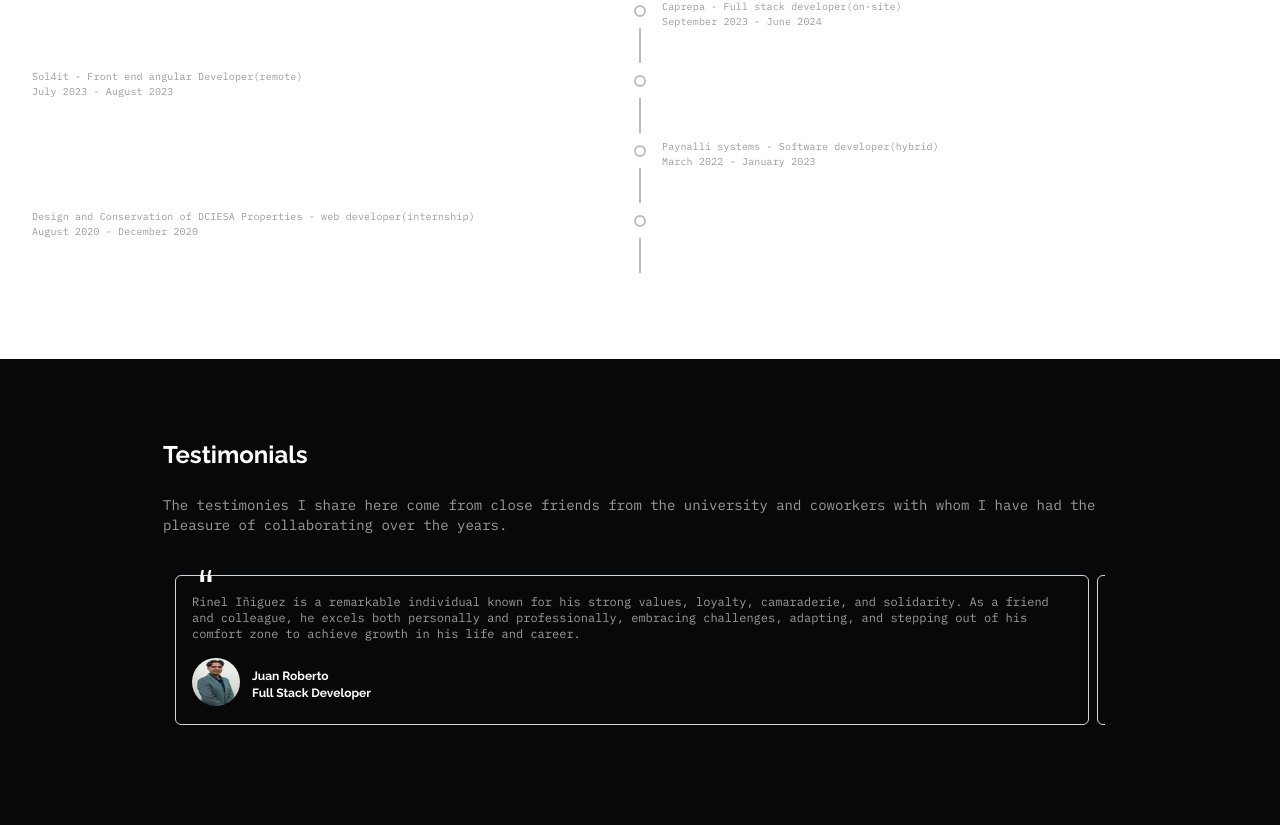
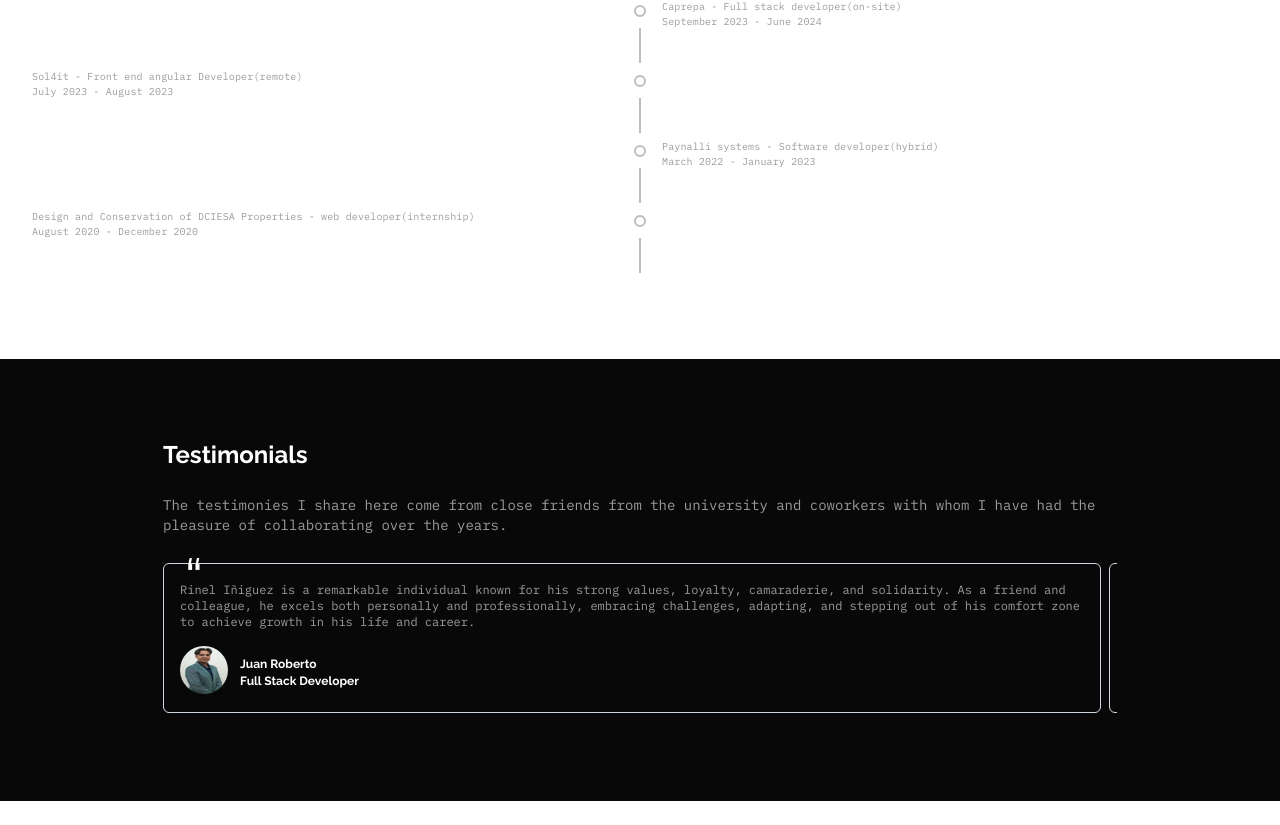
Before and after one commit to rineliniguezsosa/Portafolio, a React (Vite) app: page / in a window 1280 px wide. Shown: the part 1061-1886 px from the top of the page. After the commit the page ends 1862 px from the top, so only its background shows below. Built offline with nearby package versions, Linux system fonts and the light colour scheme.

Commit message:
[FEAT] Eliminando el padding interno del div contenedor del componente CarrouselMui

```diff
--- a/src/App.tsx
+++ b/src/App.tsx
@@ -78,7 +78,7 @@ function App() {
               </div>
 
               {/* friends */}
-              <div className='w-3/4 py-3 px-3'>
+              <div className='w-3/4'>
                 <CarrouselMui/>
               </div>
               {/* fin friends */}
```
